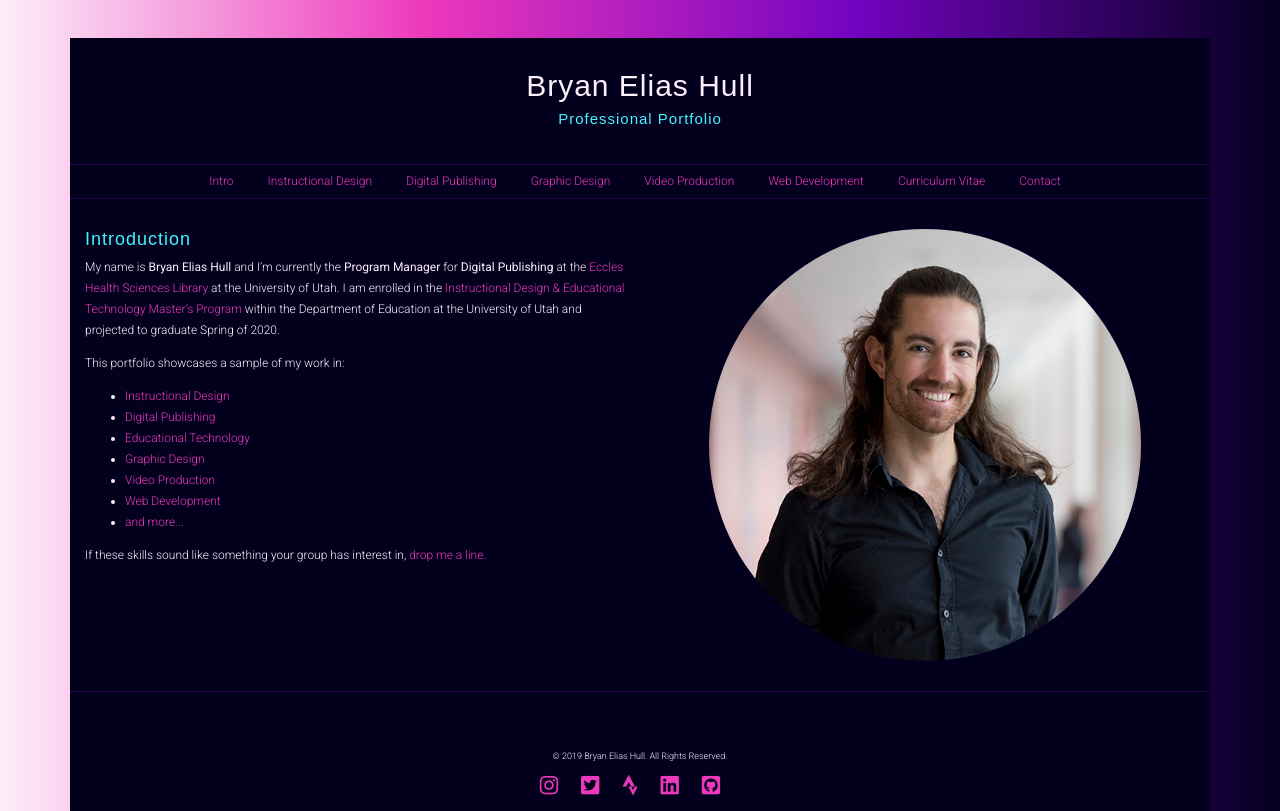
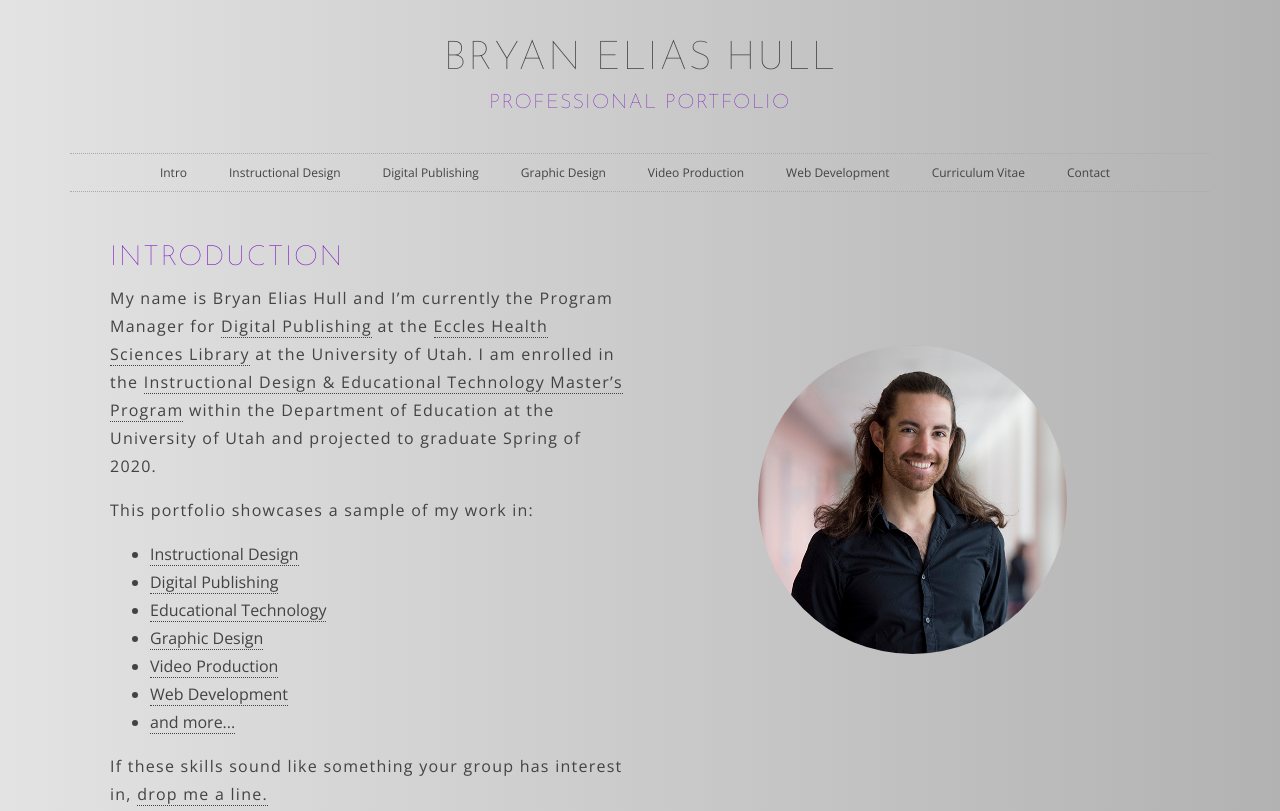
Before and after one commit to eliashull/fancier-portfolio, a plain HTML site: page index.html in a window 1280 px wide. Shown: the top 811 px of the page. Drawn offline with nearby package versions, Linux system fonts and the light colour scheme.

Commit message:
Commitment to excellence

```diff
--- a/css/style.css
+++ b/css/style.css
@@ -1,61 +1,76 @@
 /* BASICS */
 
 body{
-background: #03001e;  /* fallback for old browsers */
-background: -webkit-linear-gradient(to right, #fdeff9, #ec38bc, #7303c0, #03001e);  /* Chrome 10-25, Safari 5.1-6 */
-background: linear-gradient(to right, #fdeff9, #ec38bc, #7303c0, #03001e); /* W3C, IE 10+/ Edge, Firefox 16+, Chrome 26+, Opera 12+, Safari 7+ */
+background: #41295a;  /* fallback for old browsers */
+background: -webkit-linear-gradient(to right, #e3e3e3, #b2b2b2);  /* Chrome 10-25, Safari 5.1-6 */
+background: linear-gradient(to right, #e3e3e3, #b2b2b2); /* W3C, IE 10+/ Edge, Firefox 16+, Chrome 26+, Opera 12+, Safari 7+ */
 }
 
 /* TEXT */
 
 html{
-font-size: 9pt;
+font-size: 12pt;
 
 }
 
 body, input, select, textarea {
-	font-family: "Roboto", sans-serif;
-	color: #fdeff9;
+	font-family: 'Open Sans', sans-serif;
+	color: #434343;
 	font-weight: 300;
 	font-size: 1rem;
 	line-height: 1.75;
 }
 
-p,{
-letter-spacing: 1px;
+p{
+	letter-spacing: 1.25px;
 }
 
 h1, h2, h3, h4, h5{
-	font-family: "Roboto Slab", sans-serif;
-	letter-spacing: 1px;
-	color: #44f2ff;
+	font-family: 'Josefin Sans', sans-serif;
+	letter-spacing: 1.5px;
+	color: #7303c0;
+	text-transform: uppercase;
+}
+
+a{
+	-moz-transition: border-bottom 0.2s ease-in-out, background-color 0.2s ease-in-out, border-bottom-color 0.2s ease-in-out;
+	-webkit-transition: border-bottom 0.2s ease-in-out, background-color 0.2s ease-in-out, border-bottom-color 0.2s ease-in-out;
+	-ms-transition: border-bottom 0.2s ease-in-out, background-color 0.2s ease-in-out, border-bottom-color 0.2s ease-in-out;
+	transition: border-bottom 0.2s ease-in-out, background-color 0.2s ease-in-out, border-bottom-color 0.2s ease-in-out;
+	color: #434343;
+	border-bottom: dotted 1px;
+}
+
+a:hover{
+	color: #7303c0;
+	border-bottom: none;
+	text-decoration: none;
+}
+
+.nav-link{
+	font-size: .75rem;
+	border-bottom: none;
 }
 
 .sitebrand{
-	color: #fdeff9;
+	color: #434343;
+	border-bottom: none;
 }
 
-a{
--moz-transition: color 0.4s ease-in-out, background-color 0.4s ease-in-out, border-bottom-color 0.4s ease-in-out;
--webkit-transition: color 0.4s ease-in-out, background-color 0.4s ease-in-out, border-bottom-color 0.4s ease-in-out;
--ms-transition: color 0.4s ease-in-out, background-color 0.4s ease-in-out, border-bottom-color 0.4s ease-in-out;
-transition: color 0.4s ease-in-out, background-color 0.4s ease-in-out, border-bottom-color 0.4s ease-in-out;
-color: #ec38bc;
-border-bottom: none;
+.fab{
+	font-size:2.5rem;
+	margin-right: 20px;
 }
 
-a:hover{
-color: #7303c0;
-border-bottom: none;
-text-decoration: none;
+.social-link{
+	border-bottom: none;
 }
 
 
 /* POSITIONING */
 
 .container {
-	margin-top: 3%;
-	margin-bottom: 3%;
+	margin-top: 5px;
 }
 
 
@@ -71,35 +86,29 @@ text-decoration: none;
 }
 
 #sitecontent{
-	padding-bottom: 30px;
-	padding-top: 30px;
+	padding-bottom: 50px;
+	padding-top: 50px;
+	margin-left:10px;
+	margin-right:10px;
 }
 
 #footer{
-	padding-bottom: 50px;
-	padding-top: 50px;
-}
-
-.container{
-	background-color: #03001e;
+	padding-bottom: 20px;
+	padding-top: 20px;
 }
 
 .nav-link{
 	margin-right: 10px;
 }
 
-.fab{
-	font-size:1.75rem;
-	margin-right: 20px;
-}
-
 img.rounded-circle{
-	max-width: 80%;
+	margin: 20%;
+	max-width: 60%;
 	height: auto;
 }
 
 .row{
 	border-bottom-style: dotted;
-	border-color: #3f0175;
+	border-color: #aaaaaa;
 	border-bottom-width: thin;
 }
--- a/index.html
+++ b/index.html
@@ -9,7 +9,7 @@
         <!-- Bootstrap CSS -->
             <link rel="stylesheet" href="https://stackpath.bootstrapcdn.com/bootstrap/4.1.3/css/bootstrap.min.css" integrity="sha384-MCw98/SFnGE8fJT3GXwEOngsV7Zt27NXFoaoApmYm81iuXoPkFOJwJ8ERdknLPMO" crossorigin="anonymous">
         <!-- Google Fonts -->
-            <link href="https://fonts.googleapis.com/css?family=Roboto:300,400&display=swap" rel="stylesheet">
+            <link href="https://fonts.googleapis.com/css?family=Josefin+Sans:100|Open+Sans:300&display=swap" rel="stylesheet">
         <!-- Main Stylesheet -->
             <link href="css/style.css" rel="stylesheet">
 		<!-- Font Awesome Icons -->
@@ -22,7 +22,7 @@
 		<div id="header" class="row">
 			<div class="col">
 				<div class="d-flex justify-content-center align-items-center">
-					<h1 class="sitebrand">Bryan Elias Hull</h1>
+					<a href="/index.html" class="sitebrand"><h1 class="sitebrand">Bryan Elias Hull</h1></a>
 				</div>
 				<div class="d-flex justify-content-center align-items-center">
 					<h5>Professional Portfolio</h5>
@@ -61,8 +61,8 @@
 		</div>
 		<div id="sitecontent" class="row">
 			<div class="col-md-6">
-				<h4>Introduction</h4>
-				<p>My name is <strong>Bryan Elias Hull</strong> and I’m currently the <strong>Program Manager</strong> for <strong>Digital Publishing</strong> at the <a href="https://library.med.utah.edu/" target="_blank">Eccles Health Sciences Library</a> at the University of Utah. I am enrolled in the <a href="https://ed-psych.utah.edu/instructional-design/">Instructional Design &amp; Educational Technology Master’s Program</a> within the Department of Education at the University of Utah and projected to graduate Spring of 2020.</p>
+				<h3>Introduction</h3>
+				<p>My name is <strong>Bryan Elias Hull</strong> and I’m currently the <strong>Program Manager</strong> for <a href="https://library.med.utah.edu/publishing"><strong>Digital Publishing</strong></a> at the <a href="https://library.med.utah.edu/" target="_blank">Eccles Health Sciences Library</a> at the University of Utah. I am enrolled in the <a href="https://ed-psych.utah.edu/instructional-design/">Instructional Design &amp; Educational Technology Master’s Program</a> within the Department of Education at the University of Utah and projected to graduate Spring of 2020.</p>
 				<p>This portfolio showcases a sample of my work in:</p>
 					<ul>
 						<li><a href="#instructionaldesign">Instructional Design</a></li>
```
